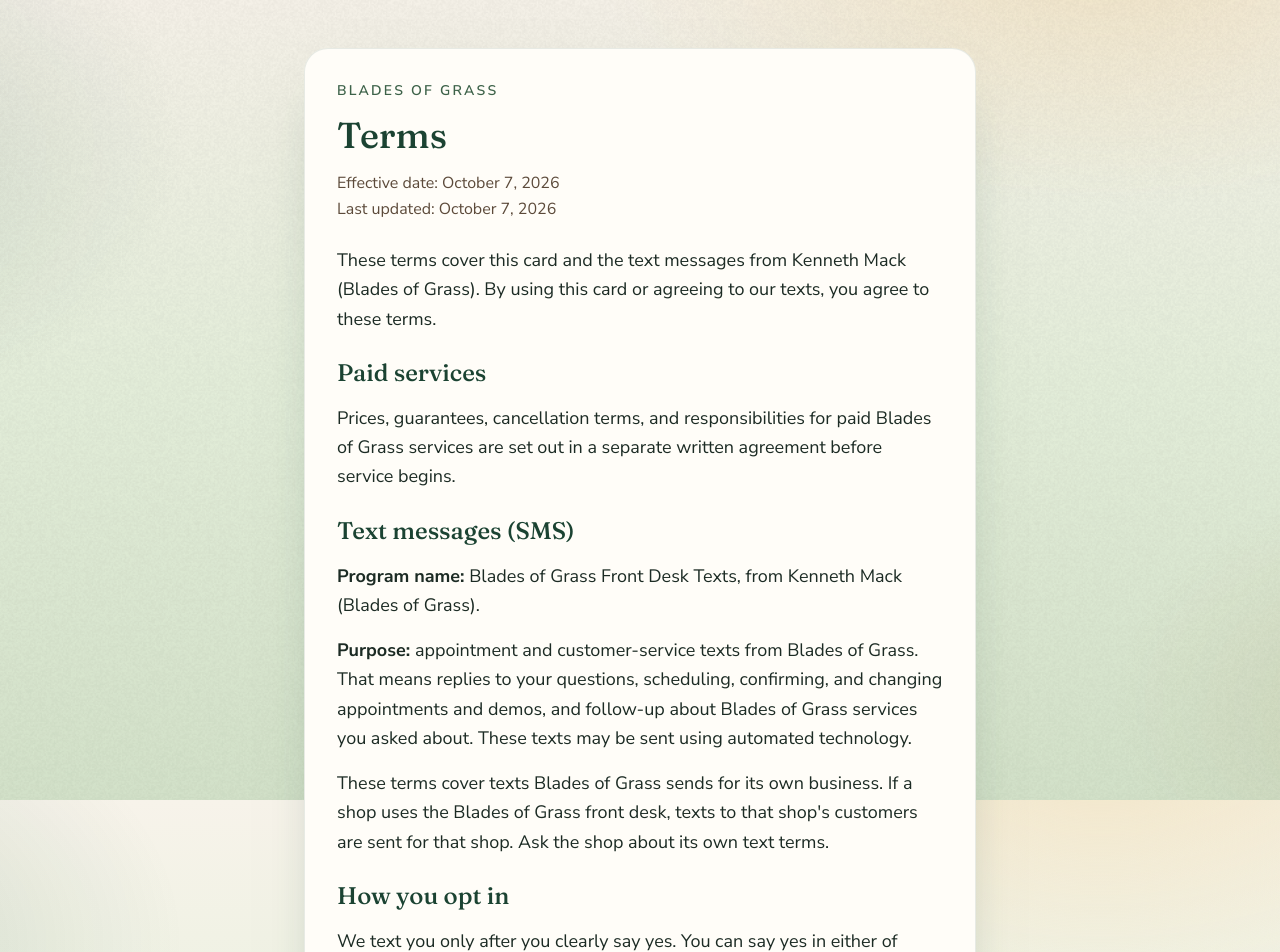
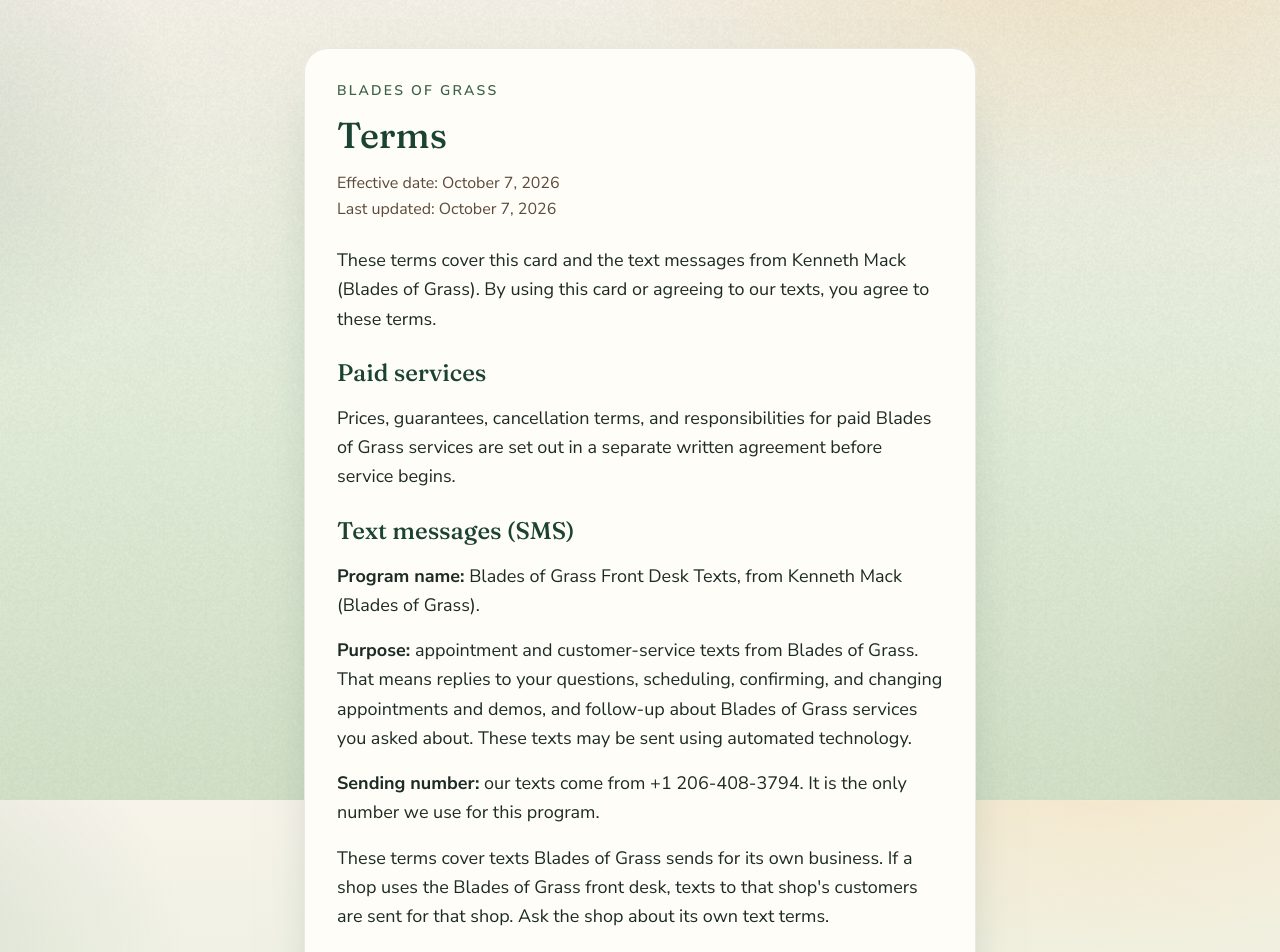
Before and after one commit to mack-alt/kenny-mack, a Next.js app: page /kenny-mack/terms in a window 1280 px wide. Shown: the top 952 px of the page. Built offline with nearby package versions, Linux system fonts and the light colour scheme.

Commit message:
Legal: name the texting number (+1 206-408-3794) in the SMS section; set the effective date to October 7, 2026.

```diff
--- a/components/sms-section.tsx
+++ b/components/sms-section.tsx
@@ -1,7 +1,7 @@
 import Link from "next/link";
 import { LegalHeading, legalLink } from "@/components/legal-page";
 import { LegalContact } from "@/components/legal-contact";
-import { LEGAL_NAME, SMS_PROGRAM } from "@/lib/legal";
+import { LEGAL_NAME, SMS_NUMBER_DISPLAY, SMS_PROGRAM } from "@/lib/legal";
 
 /** The SMS program terms. Shared word for word by /terms/ and /sms-terms/. */
 export function SmsSection({ headingId = "sms" }: { headingId?: string }) {
@@ -15,6 +15,10 @@ export function SmsSection({ headingId = "sms" }: { headingId?: string }) {
         <strong>Purpose:</strong> appointment and customer-service texts from Blades of Grass. That means replies to
         your questions, scheduling, confirming, and changing appointments and demos, and follow-up about Blades of
         Grass services you asked about. These texts may be sent using automated technology.
+      </p>
+      <p>
+        <strong>Sending number:</strong> our texts come from {SMS_NUMBER_DISPLAY}. It is the only number we use for
+        this program.
       </p>
       <p>
         These terms cover texts Blades of Grass sends for its own business. If a shop uses the Blades of Grass front
--- a/lib/legal.ts
+++ b/lib/legal.ts
@@ -9,8 +9,10 @@ export const LEGAL_EMAIL = "mackfitfam@gmail.com";
 export const LEGAL_PHONE_DISPLAY = "+1 206-743-6296";
 export const LEGAL_PHONE_TEL = "+12067436296";
 export const LEGAL_ADDRESS = "10411 SE 174th St, Renton WA 98055";
-/** Set LEGAL_EFFECTIVE to the day these pages go live (the merge date) before merging. */
+/** The day these pages went live. */
 export const LEGAL_EFFECTIVE = "October 7, 2026";
 export const LEGAL_UPDATED = "October 7, 2026";
 
 export const SMS_PROGRAM = "Blades of Grass Front Desk Texts";
+/** The only number on the texting campaign. */
+export const SMS_NUMBER_DISPLAY = "+1 206-408-3794";
```
